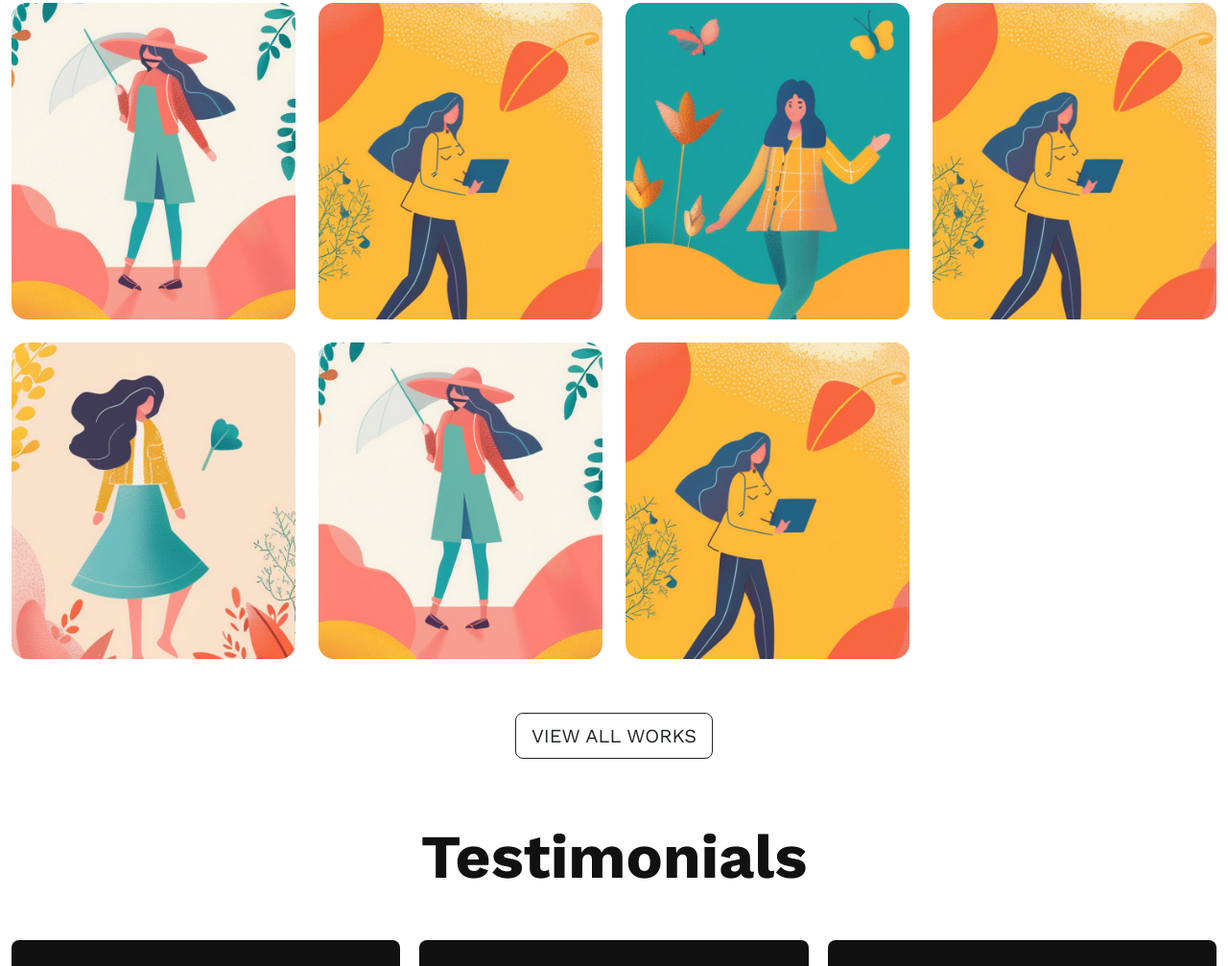
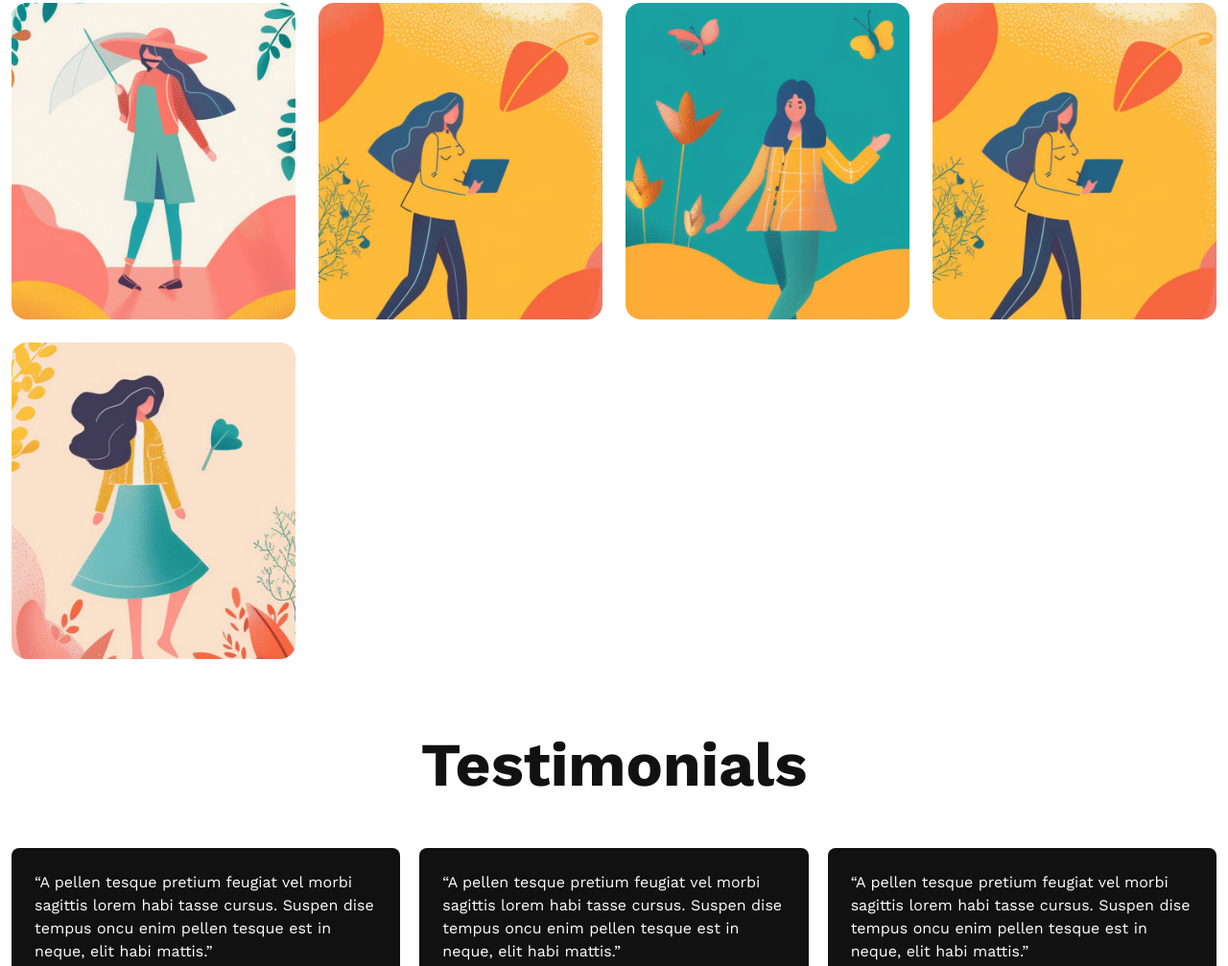
Before and after one commit to venujaekmith/profotilo, a plain HTML site: page index.html in a window 1280 px wide. Shown: the part 2564-3571 px from the top of the page at 96% size. Drawn offline with nearby package versions, Linux system fonts and the light colour scheme.

Commit message:
Update index.html

```diff
--- a/index.html
+++ b/index.html
@@ -522,17 +522,7 @@
             <a href="images/illustration-5.jpg" data-lightbox="illustration-5" data-title="illustration-5"
               title="Sample Caption goes here for Portfolio Item1 0."><img src="images/illustration-5.jpg"
                 class="img-fluid rounded-4" alt="portfolio"></a>
-          </div>
-          <div class="col mb-4 portfolio-item photography">
-            <a href="images/illustration-1.jpg" data-lightbox="illustration-1" data-title="illustration-1"
-              title="Sample Caption goes here for Portfolio Item1 1."><img src="images/illustration-1.jpg"
-                class="img-fluid rounded-4" alt="portfolio"></a>
-          </div>
-          <div class="col mb-4 portfolio-item photography">
-            <a href="images/illustration-2.jpg" data-lightbox="illustration-2" data-title="illustration-2"
-              title="Sample Caption goes here for Portfolio Item1 2."><img src="images/illustration-2.jpg"
-                class="img-fluid rounded-4" alt="portfolio"></a>
-          </div>
+
 
         </div>
 
```
